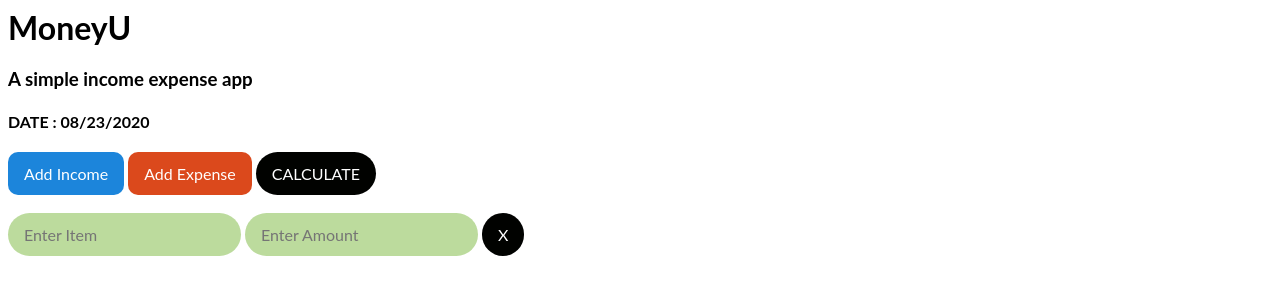
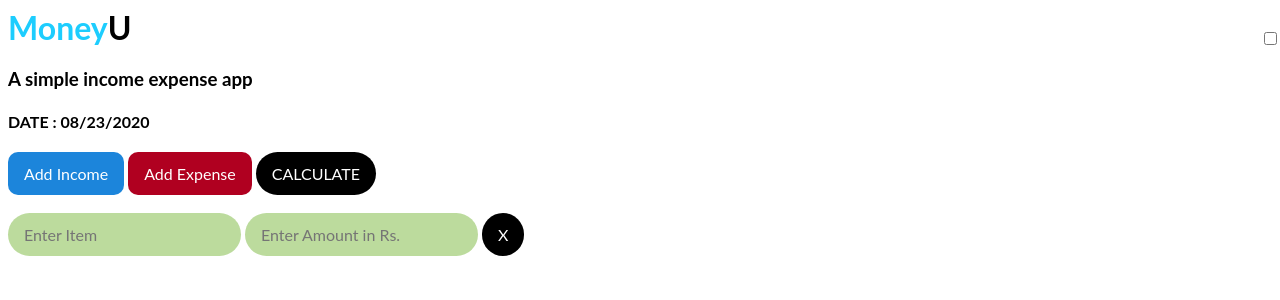
Before and after one commit to UtpalDas6/MoneyU, a React (Create React App) app: page / in a window 1280 px wide. Both pictures are taken after a click on the button "Add Income". Shown: the top 300 px of the page. Built offline with nearby package versions, Linux system fonts and the light colour scheme.

Commit message:
Update App.js

```diff
--- a/App.js
+++ b/App.js
@@ -1,9 +1,12 @@
-import React from "react";
+import React, {useState} from "react";
+import Toggle from 'react-toggle'
 import "./style.css";
+
 export default class App extends React.Component {
   state = {
+    dark: false,
     incomes: [],
-    expenses: []
+    expenses: [],
   };
 
   handleIncome = i => e => {
@@ -71,12 +74,20 @@ export default class App extends React.Component {
     });
     if (total_income > total_expense) {
       var profit = total_income - total_expense;
-      alert("Profit : " + profit);
+      alert("Profit : Rs." + profit);
     } else {
       var loss = total_expense - total_income;
-      alert("Loss : " + loss);
+      alert("Loss : Rs." + loss);
     }
   };
+
+  switchTheme = s => {
+    let dark = !this.state.dark;
+    this.setState({
+      dark
+    });
+    document.getElementsByTagName("html")[0].classList.toggle("dark");
+  }
 
   render() {
     var today = new Date();
@@ -86,21 +97,35 @@ export default class App extends React.Component {
     var time =
       today.getHours() + ":" + today.getMinutes() + ":" + today.getSeconds();
     var date = mm + "/" + dd + "/" + yyyy;
+
     return (
-      <div>
-        <h1>MoneyU</h1>
+      <div id='app'>
+        <h1> <span style={{color:'#1DCDFE'}}>Money</span>U
+        <span style={{position: 'absolute', right: '0'}} >
+        <Toggle title='Switch Theme' defaultChecked={false} onChange={this.switchTheme} />
+        </span>
+        </h1>
         <h3>A simple income expense app</h3>
         <h4>DATE : {"" + date}</h4>
-        <button id="ai" onClick={this.addIncome}>
+        <button
+          style={this.state.dark ? {backgroundColor:'#6200EE'} : {backgroundColor:'#1c85db'}}
+          id="ai"
+          onClick={this.addIncome}>
           Add Income
         </button>
         &nbsp;
-        <button id="ae" onClick={this.addExpense}>
+        <button
+          style={this.state.dark ? {backgroundColor:'#CF6680'} : {backgroundColor:'#B00020'}}
+          id="ae"
+          onClick={this.addExpense}>
           Add Expense
         </button>
         &nbsp;
         {(this.state.incomes.length > 0 || this.state.expenses.length > 0) && (
-          <button id="calculate" onClick={this.calculate}>
+          <button
+            style={this.state.dark ? {backgroundColor:'white',color:'black'} : {backgroundColor:'black',color:'white'}}
+            id="calculate"
+            onClick={this.calculate}>
             CALCULATE
           </button>
         )}
@@ -109,17 +134,24 @@ export default class App extends React.Component {
         <div>
           {this.state.incomes.map((income, index) => (
             <span key={index}>
-              <input id="income" type="text" placeholder="Enter Item" />
+              <input
+              style={this.state.dark ? {backgroundColor:'#bb86fc'} : {backgroundColor:'#bcdb9d'}}
+              id="income"
+              type="text"
+              placeholder="Enter Item" />
               &nbsp;
               <input
+                style={this.state.dark ? {backgroundColor:'#bb86fc'} : {backgroundColor:'#bcdb9d'}}
                 id="income"
                 type="number"
                 onChange={this.handleIncome(index)}
                 value={income}
-                placeholder="Enter Amount"
+                placeholder="Enter Amount in Rs."
               />
               &nbsp;
-              <button onClick={this.handleIncomeDelete(index)}>X</button>
+              <button
+                style={this.state.dark ? {backgroundColor:'white',color:'black'} : {backgroundColor:'black',color:'white'}}
+                onClick={this.handleIncomeDelete(index)}>X</button>
               &nbsp;
               <br />
               <br />
@@ -129,17 +161,23 @@ export default class App extends React.Component {
         <div>
           {this.state.expenses.map((expense, index) => (
             <span key={index}>
-              <input id="expense" type="text" placeholder="Enter Item" />
+              <input
+                style={this.state.dark ? {backgroundColor:'#e1a0b0'} : {backgroundColor:'#eea189'}}
+                id="expense"
+                type="text" placeholder="Enter Item" />
               &nbsp;
               <input
+                style={this.state.dark ? {backgroundColor:'#e1a0b0'} : {backgroundColor:'#eea189'}}
                 id="expense"
                 type="number"
                 onChange={this.handleExpense(index)}
                 value={expense}
-                placeholder="Enter Amount"
+                placeholder="Enter Amount in Rs."
               />
               &nbsp;
-              <button onClick={this.handleExpenseDelete(index)}>X</button>
+              <button
+                style={this.state.dark ? {backgroundColor:'white',color:'black'} : {backgroundColor:'black',color:'white'}}
+                onClick={this.handleExpenseDelete(index)}>X</button>
               &nbsp;
               <br />
               <br />
```
